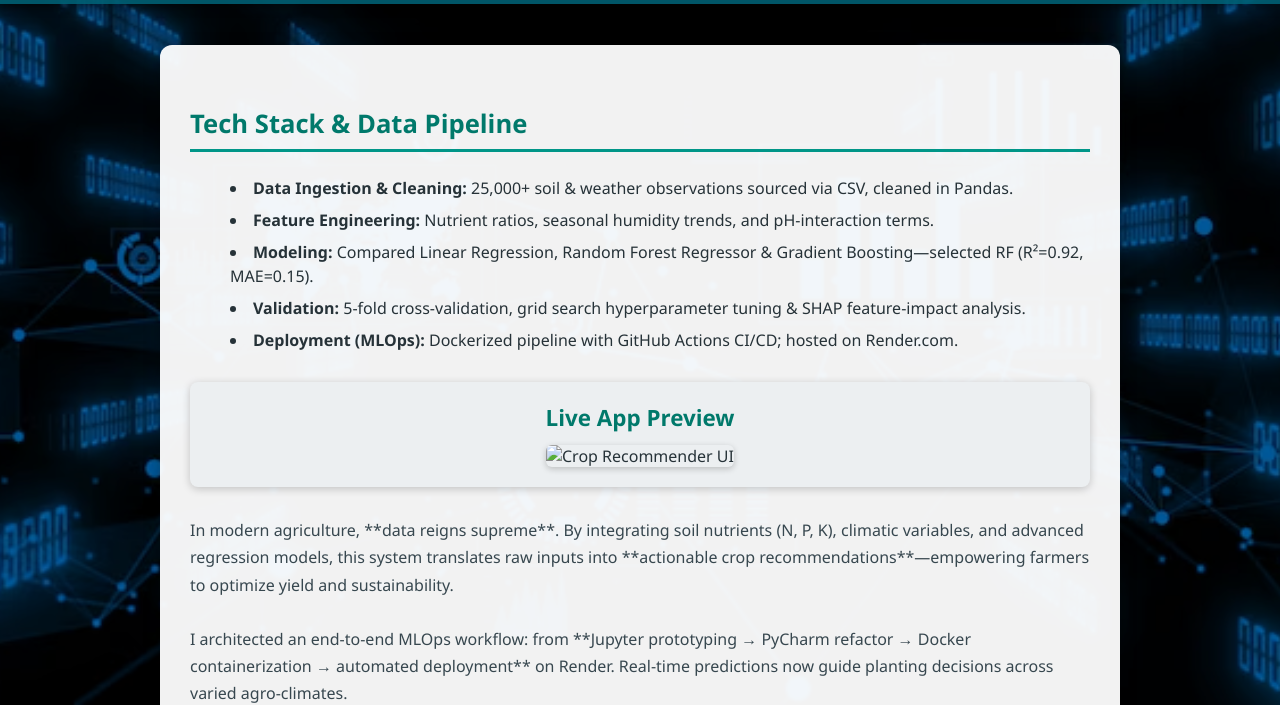
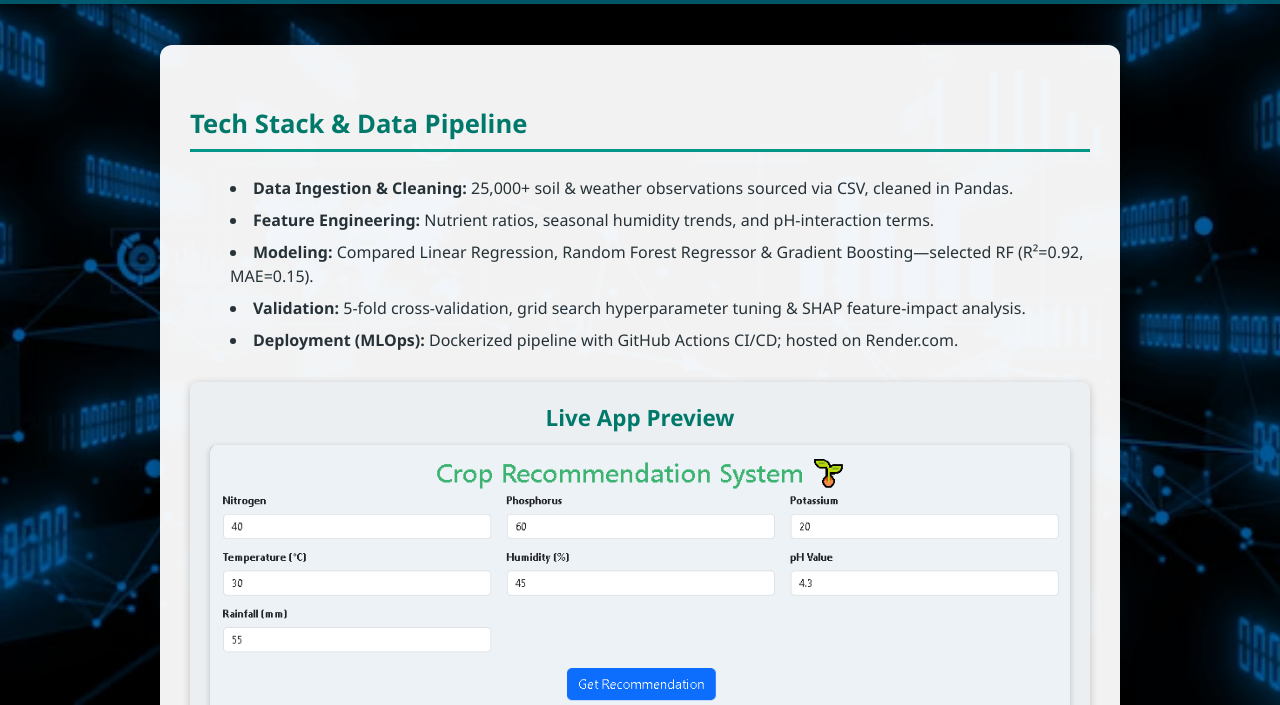
Before and after one commit to rishipandey2403/RishiPandey-Portfolio, a plain HTML site: page crop.html in a window 1280 px wide. Shown: the part 95-800 px from the top of the page. Drawn offline with Linux system fonts and the light colour scheme.

Commit message:
Update crop.html

```diff
--- a/crop.html
+++ b/crop.html
@@ -165,7 +165,7 @@
     <!-- Preview Card -->
     <div class="preview-card">
       <h3>Live App Preview</h3>
-      <img src="assets/ml_projects/crop_recommender/screenshot1.png" alt="Crop Recommender UI" />
+      <img src="assets/screenshot1.png" alt="Crop Recommender UI" />
     </div>
 
     <!-- Narrative -->
```
